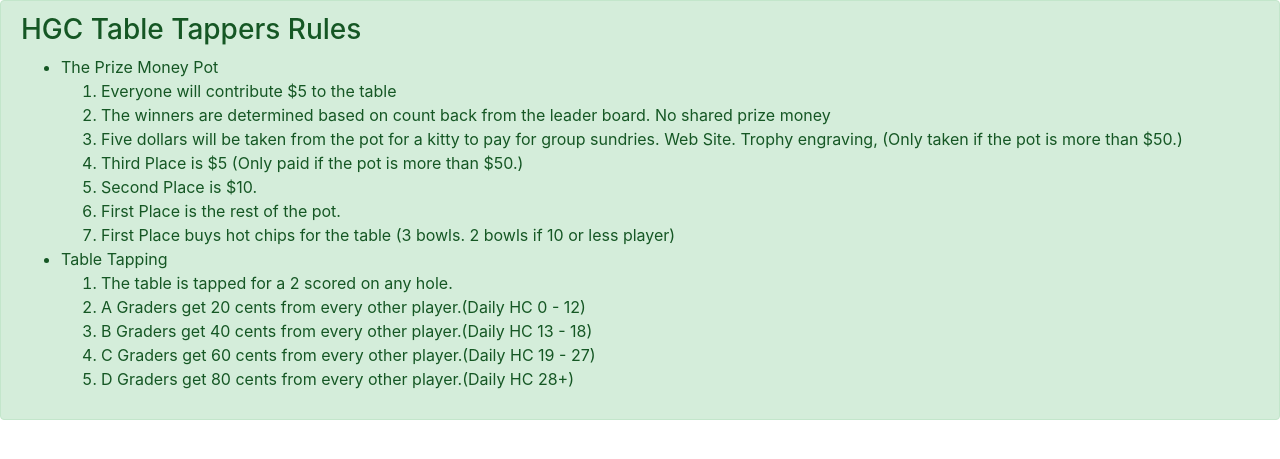
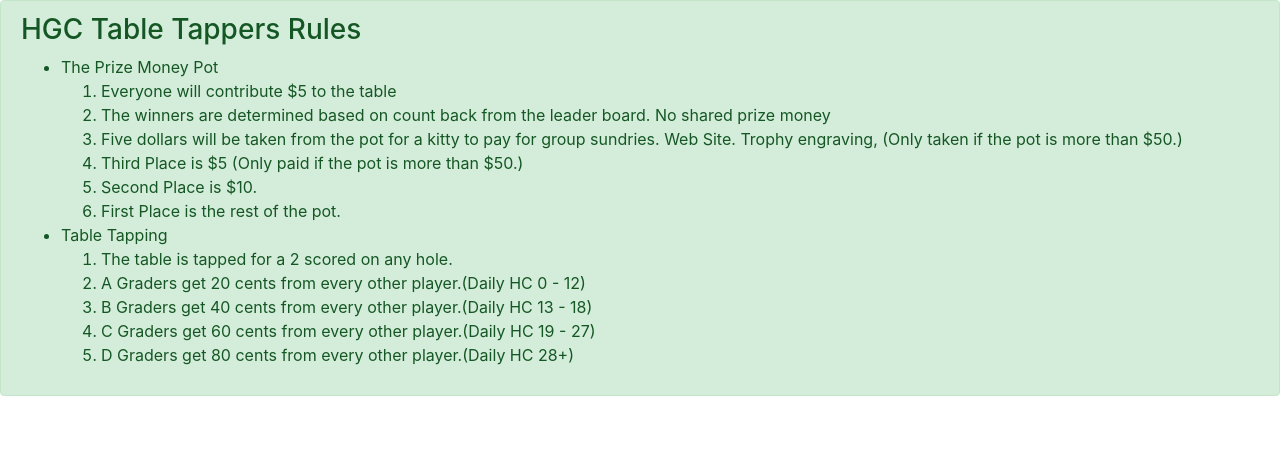
Before and after one commit to backland/HGCTT, a PHP site: page /Rules.php in a window 1280 px wide. Shown: the part 56-515 px from the top of the page. Run offline with PHP 8.4, Linux system fonts and the light colour scheme; some libraries are stand-ins or nearby versions.

Commit message:
Remove Chip Rule

```diff
--- a/Rules.php
+++ b/Rules.php
@@ -15,7 +15,6 @@
  <li>Third Place is $5 (Only paid if the pot is more than $50.)</li>
  <li>Second Place is $10.</li>
  <li>First Place is the rest of the pot.</li>
- <li>First Place buys hot chips for the table (3 bowls. 2 bowls if 10 or less player)</li>
 </ol>
 </li>
 <li>Table Tapping
```
